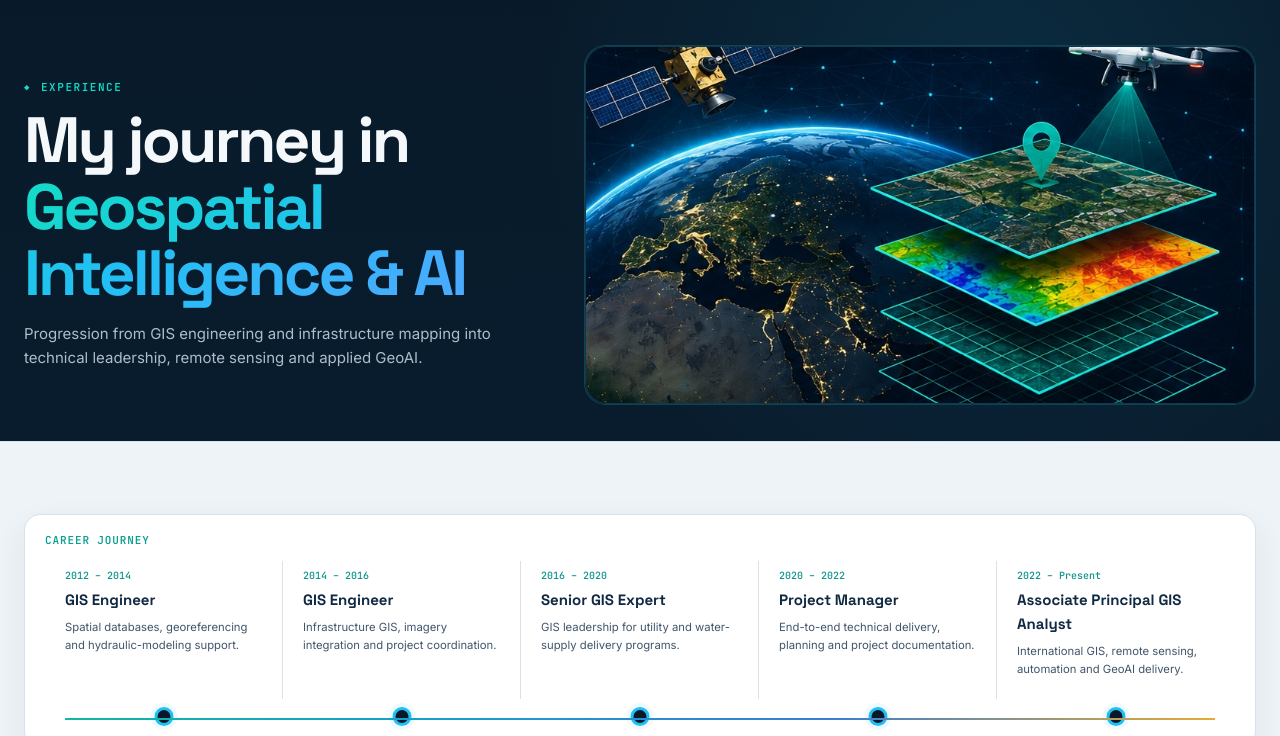
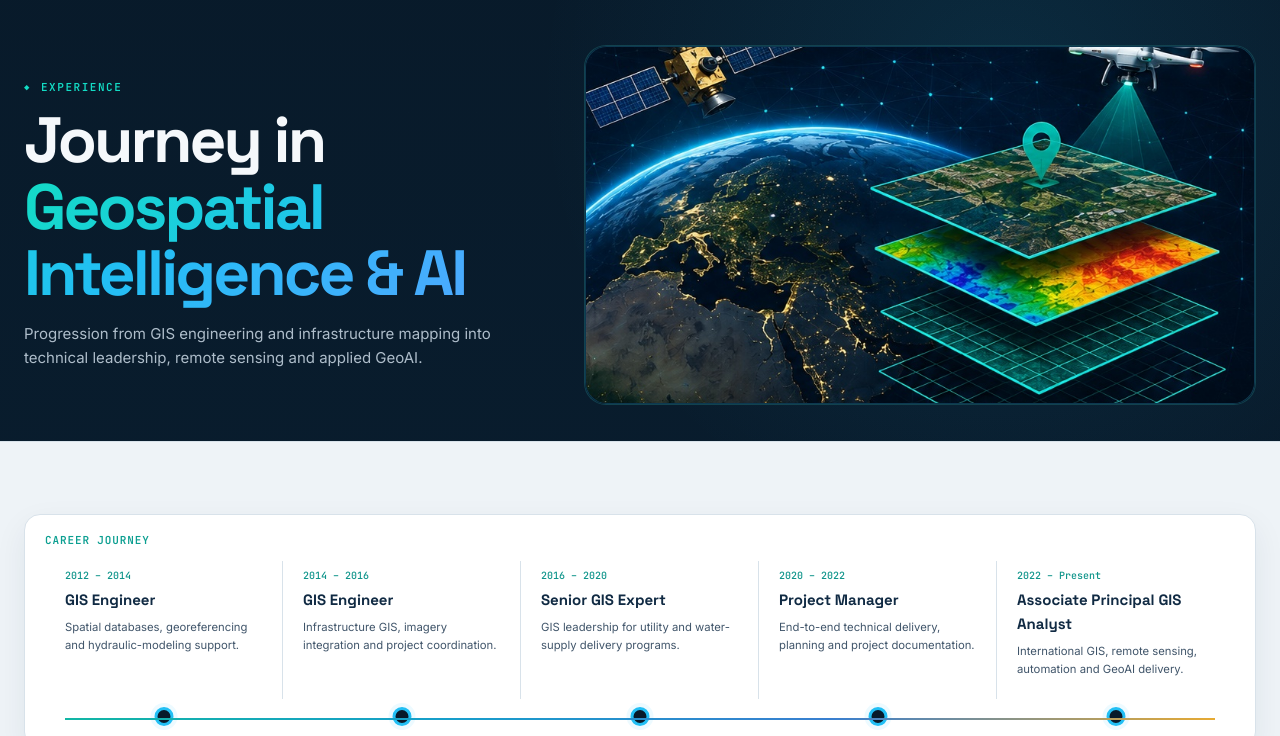
Before and after one commit to INDRSAI/indgeoai-portfolio, a plain HTML site: page experience.html in a window 1280 px wide. Shown: the part 92-828 px from the top of the page. Drawn offline with Linux system fonts and the light colour scheme.

Commit message:
Update experience section header and content

```diff
--- a/experience.html
+++ b/experience.html
@@ -12,7 +12,7 @@
 <nav class="nav-links"><a href="index.html" class="">Home</a><a href="about.html" class="">About</a><a href="skills.html" class="">Skills</a><a href="projects.html" class="">Projects</a><a href="experience.html" class="active">Experience</a><a href="publications.html" class="">Publications</a><a href="contact.html" class="">Contact</a></nav>
 <div class="nav-actions"><a class="header-cta" href="contact.html">Get In Touch →</a></div>
 </div></header><main>
-<section class="container page-hero reveal"><div><div class="kicker">Experience</div><h1>My journey in <span class="gradient-text">Geospatial Intelligence & AI</span></h1><p>Progression from GIS engineering and infrastructure mapping into technical leadership, remote sensing and applied GeoAI.</p></div><div class="page-scene"><img class="page-hero-image" src="assets/hero-geoai-v2.jpg" alt="Synthetic GeoAI globe, satellite, drone and map layers"></div></section>
+<section class="container page-hero reveal"><div><div class="kicker">Experience</div><h1>Journey in <span class="gradient-text">Geospatial Intelligence & AI</span></h1><p>Progression from GIS engineering and infrastructure mapping into technical leadership, remote sensing and applied GeoAI.</p></div><div class="page-scene"><img class="page-hero-image" src="assets/hero-geoai-v2.jpg" alt="Synthetic GeoAI globe, satellite, drone and map layers"></div></section>
 <section class="section section-border"><div class="container">
 <div class="career-wrap reveal"><div class="dash-title">Career Journey</div><div class="career-track">
 <div class="career-step"><div class="career-year">2012 – 2014</div><h3>GIS Engineer</h3><p>Spatial databases, georeferencing and hydraulic-modeling support.</p></div>
```
